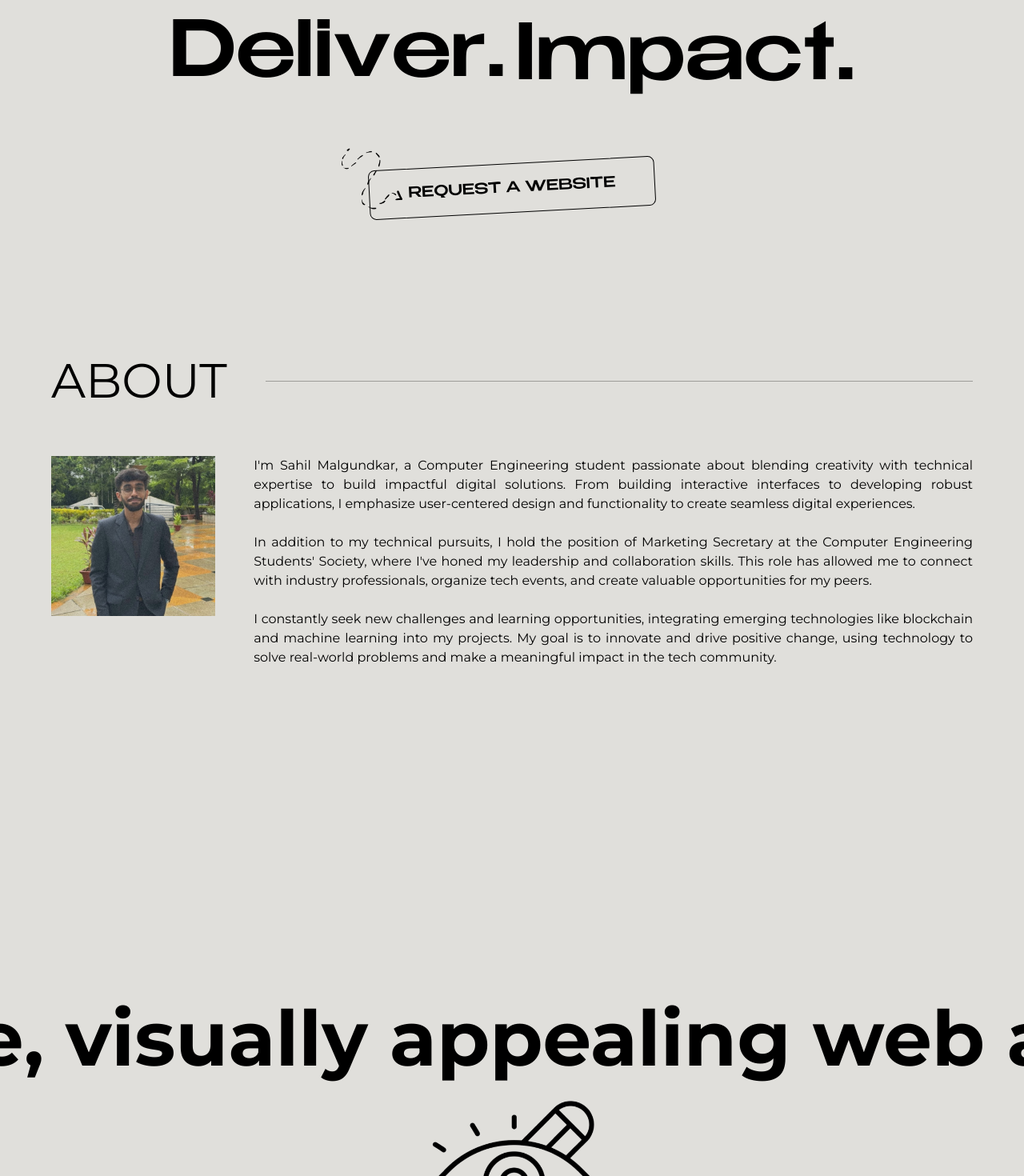
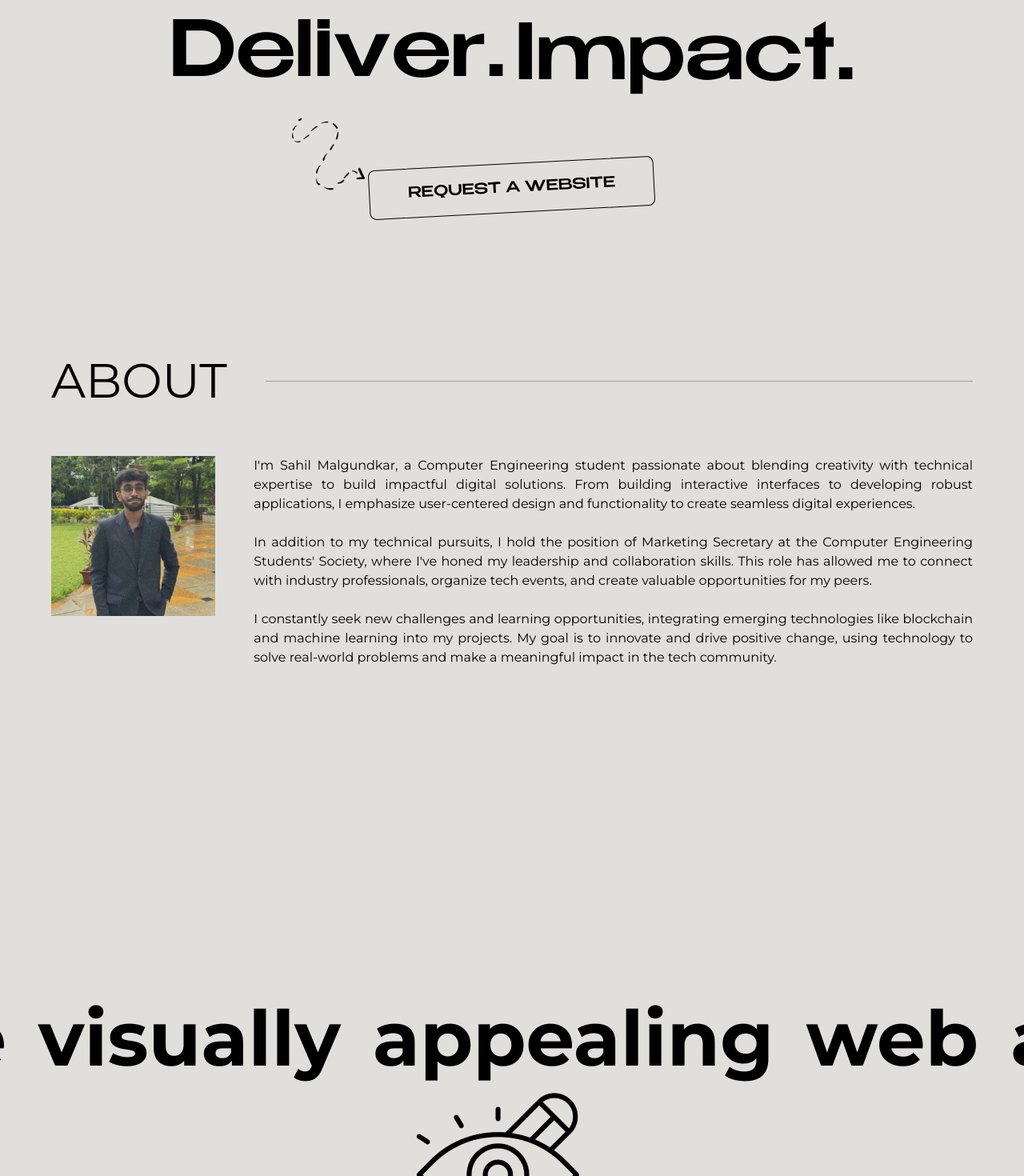
Before and after one commit to SahilMalgundkar24/Portfolio, a Next.js app: page / in a window 1280 px wide. Shown: the part 320-1790 px from the top of the page at 80% size. Built offline with nearby package versions, Linux system fonts and the light colour scheme.

Commit message:
Changed the hero section arrow and the horizontal scroll

```diff
--- a/components/Hero.jsx
+++ b/components/Hero.jsx
@@ -92,9 +92,19 @@ const Hero = () => {
         </motion.h1>
       </div>
 
+      <div className="relative justify-center w-full flex">
+        <div className="relative w-auto h-full">
+          <div className="absolute bottom-10 lg:-left-24 md:-left-16 -left-12">
+            <img
+              src="/images/arrow.png"
+              alt="Arrow Image"
+              style={{ width: "20%", height: "auto" }}
+            />
+          </div>
+
           <div
             style={{ transform: "rotate(-3deg)" }}
-        className="w-full flex mt-5 lg:mt-14 justify-center h-auto py-3"
+            className="w-auto flex mt-5 lg:mt-14 justify-center h-auto py-3"
           >
             <motion.div
               initial={{ opacity: 0 }}
@@ -108,13 +118,7 @@ const Hero = () => {
               </h1>
             </motion.div>
           </div>
-
-      <div className="absolute bottom-20 md:bottom-14 left-7 lg:left-1/3">
-        <img
-          src="/images/arrow.png"
-          alt="Arrow Image"
-          style={{ width: "15%", height: "auto" }}
-        />
+        </div>
       </div>
 
       {/* <div className="absolute -bottom-5 left-16">
--- a/components/HorizontalScroll.jsx
+++ b/components/HorizontalScroll.jsx
@@ -34,6 +34,62 @@ const HorizontalScroll = () => {
     ["0%", `${-stopPercentage * 100}%`, `${-stopPercentage * 100}%`]
   );
 
+  // Animation variants for text reveal
+  const textVariants = {
+    hidden: { opacity: 0, y: 20 },
+    visible: {
+      opacity: 1,
+      y: 0,
+      transition: {
+        duration: 0.8,
+        ease: "easeOut",
+      },
+    },
+  };
+
+  // Animation variants for images
+  const imageVariants = {
+    hidden: {
+      opacity: 0,
+      scale: 0.8,
+      rotate: -5,
+    },
+    visible: {
+      opacity: 1,
+      scale: 1,
+      rotate: 0,
+      transition: {
+        duration: 0.8,
+        ease: "easeOut",
+        delay: 0.2,
+      },
+    },
+  };
+
+  const AnimatedWord = ({ children, isSingleLetter = false }) => (
+    <motion.span
+      initial="hidden"
+      whileInView="visible"
+      viewport={{ once: true, margin: "-50px" }}
+      variants={textVariants}
+      className={`inline-block ${isSingleLetter ? "mx-3 font-bold" : "mr-10"}`}
+    >
+      {children}
+    </motion.span>
+  );
+
+  const AnimatedImage = ({ src, alt, className }) => (
+    <motion.img
+      src={src}
+      alt={alt}
+      className={className}
+      initial="hidden"
+      whileInView="visible"
+      viewport={{ once: true, margin: "-100px" }}
+      variants={imageVariants}
+    />
+  );
+
   return (
     <section ref={containerRef} className="relative h-[300vh]">
       <div className="sticky top-0 h-screen overflow-hidden flex items-center">
@@ -43,43 +99,50 @@ const HorizontalScroll = () => {
               ref={textRef}
               className="text-4xl lg:text-8xl font-bold whitespace-nowrap pl-16"
             >
-              I craft{" "}
-              <span className="relative">
-                interactive
-                <img
+              <AnimatedWord isSingleLetter={true}>I</AnimatedWord>
+              <AnimatedWord>craft</AnimatedWord>
+              <span className="relative inline-block">
+                <AnimatedWord>interactive</AnimatedWord>
+                <AnimatedImage
                   src="./images/interactive.png"
-                  alt="Interasasactive"
+                  alt="Interactive"
                   className="absolute -top-56 lg:-top-64 left-0 rounded-full w-72"
                 />
               </span>
-              , visually{" "}
-              <span className="relative">
-                appealing
-                <img
+              <AnimatedWord>visually</AnimatedWord>
+              <span className="relative inline-block">
+                <AnimatedWord>appealing</AnimatedWord>
+                <AnimatedImage
                   src="./images/visual.png"
                   alt="Appealing"
                   className="absolute -bottom-40 lg:-bottom-60 left-0 rounded-lg w-80"
                 />
-              </span>{" "}
-              web applications,
-              <span className="relative">
-                blending
-                <img
+              </span>
+              <AnimatedWord>web</AnimatedWord>
+              <AnimatedWord>applications,</AnimatedWord>
+              <span className="relative inline-block">
+                <AnimatedWord>blending</AnimatedWord>
+                <AnimatedImage
                   src="./images/blend.png"
                   alt="Blending"
                   className="absolute -top-44 lg:-top-60 left-0 rounded-lg w-72"
                 />
-              </span>{" "}
-              creativity with code to deliver{" "}
-              <span className="relative">
-                seamless
-                <img
+              </span>
+              <AnimatedWord>creativity </AnimatedWord>
+              <AnimatedWord>with </AnimatedWord>
+              <AnimatedWord>code </AnimatedWord>
+              <AnimatedWord>to </AnimatedWord>
+              <AnimatedWord>deliver </AnimatedWord>
+              <span className="relative inline-block">
+                <AnimatedWord>seamless</AnimatedWord>
+                <AnimatedImage
                   src="./images/seamless.png"
                   alt="Seamless"
                   className="absolute -bottom-36 lg:-bottom-52 left-0 rounded-lg w-80"
                 />
-              </span>{" "}
-              digital experiences
+              </span>
+              <AnimatedWord>digital</AnimatedWord>
+              <AnimatedWord>experiences</AnimatedWord>
             </h1>
           </div>
         </motion.div>
```
Lines whose indentation alone changed are shown as unchanged.
